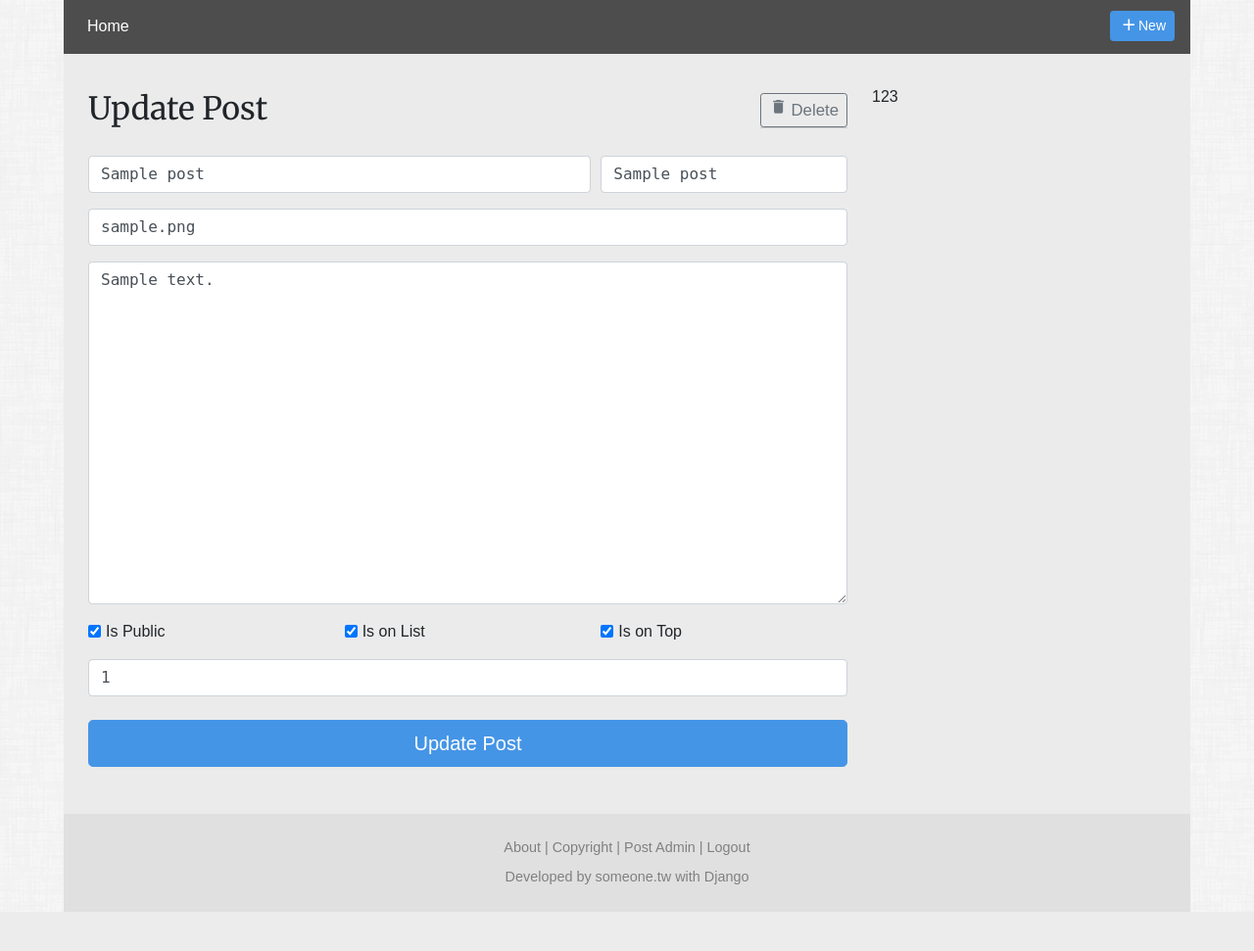
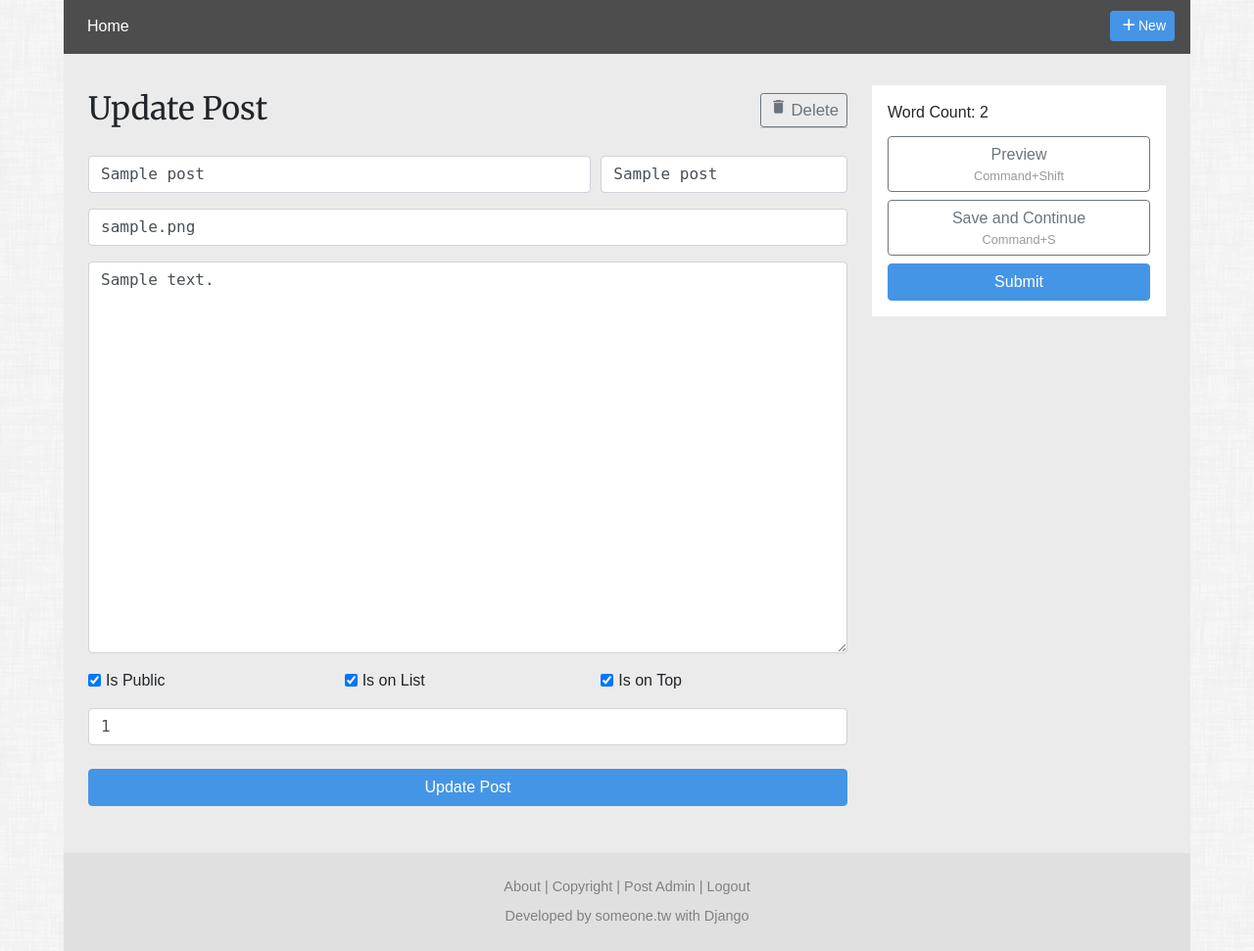
Before and after one commit to thitta/Someone.tw-Blog, a Django app: page /post/1/update in a window 1280 px wide. Shown: the part 169-1140 px from the top of the page at 98% size. Before the commit the page ends 1072 px from the top, so only its background shows below. Run offline with Django 3.2, Linux system fonts and the light colour scheme; a user stored in the database is signed in; tables that the repository leaves empty hold one stand-in row (values such as "Sample post"); grey boxes marked "Sample" are stand-in pictures; some libraries are stand-ins or nearby versions.

Commit message:
0.1.0
- Feature: sticky sidebar.
- Feature: add save and continue (AJAX) widget
- Feature: add console preview widget
- Feature: add writing supporter widget
- Feature: all links are appended with target=_blank
- Debug: fixed the redirect error in create post page

```diff
--- a/cms/forms.py
+++ b/cms/forms.py
@@ -1,4 +1,4 @@
-from django.forms import CharField, Form, ModelForm, \
+from django.forms import CharField, Form, ModelForm, HiddenInput, \
     Textarea, TextInput, CheckboxInput, PasswordInput
 
 from .models import Post
@@ -7,7 +7,8 @@ from .models import Post
 class PostForm(ModelForm):
     class Meta:
         model = Post
-        fields = ["Title", "Subtitle", "BodyMarkdown", "CoverImageUrl", "IsPublic", "IsOnList", "IsTop", "RankingIndex"]
+        fields = ["Title", "Subtitle", "BodyMarkdown", "CoverImageUrl",
+                  "IsPublic", "IsOnList", "IsTop", "RankingIndex", ]
         widgets = {
             "Title": TextInput(attrs={"class": "form-control", "placeholder": "*Title"}),
             "Subtitle": TextInput(attrs={"class": "form-control", "placeholder": "*Subtitle"}),
--- a/cms/static/cms/css/layout.css
+++ b/cms/static/cms/css/layout.css
@@ -38,32 +38,6 @@ footer {
     position: relative;
 }
 
-
-@media only screen and (min-width: 1024px) {
-    #mainContainer {
-        display: flex;
-        flex-wrap: wrap;
-        flex-direction: row;
-    }
-
-    #left {
-        flex: 1 1 400px;
-        margin-right: 25px;
-    }
-
-    #right {
-        flex: 0 0 300px;
-        margin-bottom: 0px;
-    }
-
-    .sticky {
-        position: -webkit-sticky; /* Safari */
-        position: sticky;
-        top: -48px;
-        z-index: 100;
-    }
-}
-
 #container > section {
     min-height: 550px;
 }
@@ -74,7 +48,7 @@ footer {
 }
 
 #postForm textarea {
-    height: 350px;
+    height: 400px;
 }
 
 #editLink {
@@ -131,9 +105,44 @@ code {
 #fixedMessage {
     position: fixed;
     top: 0;
+    left: 0;
     text-align: center;
+    z-index: 100;
 }
 
 #postForm input, textarea {
     font-family: Inconsolata, monospace;
 }
+
+#writingSupporter{
+    display: none;
+}
+
+@media only screen and (min-width: 1024px) {
+    #mainContainer {
+        display: flex;
+        flex-wrap: wrap;
+        flex-direction: row;
+    }
+
+    #left {
+        flex: 1 1 400px;
+        margin-right: 25px;
+    }
+
+    #right {
+        flex: 0 0 300px;
+        margin-bottom: 0px;
+    }
+
+    .sticky {
+        position: -webkit-sticky; /* Safari */
+        position: sticky;
+        top: -48px;
+        z-index: 100;
+    }
+
+    #writingSupporter{
+        display: block;
+    }
+}
--- a/cms/templates/cms/base_main.html
+++ b/cms/templates/cms/base_main.html
@@ -82,14 +82,14 @@
 </html>
 
 <script>
+// sticky sideBar
 window.onscroll = function() {fixRight()};
 const topOffset = 245;
 const windowWidthBreakPoint = 1024;
-var rightBox = $("#right")
+let rightBox = $("#right");
 function fixRight() {
   if (window.pageYOffset > topOffset && $(window).width()>windowWidthBreakPoint) {
     rightBox.css("top",window.pageYOffset-topOffset);
-    console.log("GG")
   } else {
     rightBox.css("top",0);
   }
--- /dev/null
+++ b/cms/templates/cms/block_button_preview.html
@@ -0,0 +1,65 @@
+<!-- button -->
+<button id="previewBtn" type="submit" class="btn btn-outline-secondary btn-block">
+    <div>Preview</div>
+    <div class="fSize-08 color-60">Command+Shift</div>
+</button>
+
+<!-- modal(display none by default) -->
+<div class="modal fade " id="postPreviewModal" tabindex="-1" role="dialog"
+     aria-labelledby="exampleModalLabel" aria-hidden="true">
+  <div class="modal-dialog modal-lg" role="document">
+    <div class="modal-content" style="max-width: 770px">
+      <div class="modal-body p-0">
+        <article class="bg-100">
+            {% include 'cms/block_post_header.html' %}
+            <div id="bodyHtml" class="p-4">
+                {{post.BodyHTML|safe}}
+            </div>
+        </article>
+      </div>
+    </div>
+  </div>
+</div>
+
+<script src="https://cdnjs.cloudflare.com/ajax/libs/showdown/1.9.0/showdown.js"></script>
+
+<script>
+
+function toggleModal(){
+    $("#editLink").removeClass("d-block").addClass("d-none");
+    $('#postPreviewModal').modal('toggle');
+    // get data
+    let title = $("#id_Title").val();
+    let subtitle = $("#id_Subtitle").val();
+    let coverImgUrl = $("#id_CoverImageUrl").val();
+    let bodyHtml = (new showdown.Converter()).makeHtml($("#id_BodyMarkdown").val());
+
+    // update data
+    $("#title").html(title);
+    $("#subtitle").html(subtitle);
+    $("#bodyHtml").html(bodyHtml);
+    if(coverImgUrl===""){
+        $("#coverImageWrapper").hide();
+    }else {
+        $("#coverImage").attr("src",coverImgUrl);
+        $("#coverImageWrapper").removeClass("d-none").show();
+    }
+    document.querySelectorAll('pre code').forEach((block) => {
+        hljs.highlightBlock(block);
+    });
+}
+
+$("#previewBtn").click(function(){
+    toggleModal();
+})
+
+jQuery(document).keydown(function(event) {
+        if((event.ctrlKey || event.metaKey) && event.which == 16) {
+            // Save Function
+            event.preventDefault();
+            toggleModal();
+        }
+    }
+);
+
+</script>
--- /dev/null
+++ b/cms/templates/cms/block_button_save.html
@@ -0,0 +1,40 @@
+<button id="saveBtn" class="btn btn-outline-secondary btn-block " >
+    <div>Save and Continue</div>
+    <div class="fSize-08 color-60">Command+S</div>
+</button>
+
+<div id="fixedMessage" class="alert w-100 p-2 alert-success d-none" >
+    Post has been saved!
+    <button type="button" class="close" data-dismiss="alert" aria-label="Close">
+        <span aria-hidden="true">&times</span>
+    </button>
+</div>
+
+<script>
+// listener: keyboard Short Cut
+jQuery(document).keydown(function(event) {
+        if((event.ctrlKey || event.metaKey) && event.which == 83) {
+            event.preventDefault();
+            submitPostInAjax();
+        }
+    }
+);
+
+// listener: submit
+$("#saveBtn").click(submitPostInAjax)
+
+// function: launch AJAX request
+function submitPostInAjax(){
+
+    $.post("{{post.UpdateUrl}}",$("#postForm").serialize())
+
+    .done(function(jqXHR){
+        $("#postForm .errorText").css("display","none");
+        $("#fixedMessage").removeClass("d-none").show().delay(750).fadeOut(1500);
+    })
+
+    .fail(function(jqXHR) {
+        $("#postForm").submit();
+    });
+}
+</script>
--- /dev/null
+++ b/cms/templates/cms/block_button_submit_post.html
@@ -0,0 +1,3 @@
+<button type="submit" form="postForm" class="btn btn-primary btn-block">
+    Submit
+</button>
--- a/cms/templates/cms/block_fixedMessage.html
+++ b/cms/templates/cms/block_fixedMessage.html
@@ -12,8 +12,9 @@
     {{message}}
     <button type="button" class="close" data-dismiss="alert" aria-label="Close">
         <span aria-hidden="true">&times</span>
-            </button>
-    <script>$('.alert-dismissible').delay(750).fadeOut(1500);</script>
+    </button>
 </div>
+
+<script>$('.alert-dismissible').delay(750).fadeOut(1500);</script>
 {% endfor %}
 {% endif %}
--- a/cms/templates/cms/block_post_header.html
+++ b/cms/templates/cms/block_post_header.html
@@ -1,9 +1,9 @@
 <h4 class="px-4 pt-4 pb-2 color-40 fontSerif fSize-14 m-0">
-    <a class="cleanA titleA" href="{{ post.DetailUrl }}">{{post.Title}}</a>
+    <a class="cleanA titleA" href="{{ post.DetailUrl }}"><span id="title">{{post.Title}}</span></a>
 </h4>
 
 <div class="px-4 color-50 align-middle">
-    <i class="material-icons fSize-13 vAlignTop">subtitles</i> {{post.Subtitle}}
+    <i class="material-icons fSize-13 vAlignTop">subtitles</i> <span id="subtitle">{{post.Subtitle}}</span>
     <span class="p-2"></span>
     <i class="material-icons fSize-13 vAlignTop">access_time</i> {{post.CreateDate|date:'Y-m-d'}}
     {% if not post.IsPublic %}
@@ -20,9 +20,7 @@
     {% endif %}
 </div>
 
-{% if post.CoverImageUrl != "" %}
-<div class="pt-4"></div>
-<div class="bg-0 text-center">
+<div id="coverImageWrapper" class="bg-0 text-center mt-4
+            {% if post.CoverImageUrl == "" %}d-none{% endif %} ">
     <img id="coverImage" src="{{post.CoverImageUrl}}" />
 </div>
-{% endif %}
--- /dev/null
+++ b/cms/templates/cms/block_statistics.html
@@ -0,0 +1,23 @@
+<div class="container">
+    <div class="row pb-1">
+        <div class="px-0">Word Count</div>
+        <div class="px-0">: <span id="wordCount"></span></div>
+    </div>
+</div>
+
+<script>
+
+function countWords(str) {
+    let matches = str.match(/[\u00ff-\uffff]|\S+/g);
+    return matches ? matches.length : 0;
+}
+
+function resetWordCount(){
+   let str = $("#id_BodyMarkdown").val();
+    $("#wordCount").html(countWords(str));
+}
+
+resetWordCount();
+setInterval(resetWordCount, 5000);
+
+</script>
--- a/cms/templates/cms/page_post_form_update.html
+++ b/cms/templates/cms/page_post_form_update.html
@@ -14,7 +14,7 @@
 <form id="postForm" action="{{ post.UpdateUrl }}" method="post" novalidate>
     {% csrf_token %}
     {% include 'cms/block_post_form.html' %}
-    <button type="submit" class="btn btn-primary btn-lg btn-block">Update Post</button>
+    <button type="submit" class="btn btn-primary btn-block">Update Post</button>
 </form>
 
 <div class="py-4"></div>
@@ -26,5 +26,13 @@
 {% endblock %}
 
 {% block sidebar %}
-    123
+    <div id="writingSupporter" class="bg-100 mb-3 p-3 overflow-hidden">
+        {% include 'cms/block_statistics.html' %}
+        <div class="space p-1"></div>
+        {% include 'cms/block_button_preview.html' %}
+        <div class="space p-1"></div>
+        {% include 'cms/block_button_save.html' %}
+        <div class="space p-1"></div>
+        {% include 'cms/block_button_submit_post.html' %}
+    </div>
 {% endblock %}
--- a/cms/utils.py
+++ b/cms/utils.py
@@ -1,5 +1,3 @@
-import markdown
-from markdown.extensions.extra import ExtraExtension
 from django.db import transaction, IntegrityError
 from django.db.models import Q
 from django.contrib.auth.mixins import AccessMixin
--- a/cms/views.py
+++ b/cms/views.py
@@ -1,7 +1,7 @@
 from django.shortcuts import render, get_object_or_404, redirect
 from django.contrib.auth.mixins import LoginRequiredMixin
 from django.contrib import messages
-from django.http import Http404
+from django.http import Http404, HttpRequest, HttpResponse, HttpResponseBadRequest
 from django.views import View
 from django.views.generic.list import MultipleObjectMixin
 from django.urls import reverse
@@ -61,9 +61,11 @@ class PostCreate(LoginRequiredMixin, View):
             set_post_relations(trigger_post=post)
             return redirect(post.DetailUrl)
         else:
+            ctx = get_site_context()
+            ctx["form"] = form
             return render(request,
                           template_name="cms/page_post_form.html",
-                          context={"form": form})
+                          context=ctx)
 
 
 class PostUpdate(LoginRequiredMixin, UserIsPostOwnerMixin, View):
@@ -77,24 +79,32 @@ class PostUpdate(LoginRequiredMixin, UserIsPostOwnerMixin, View):
                       template_name="cms/page_post_form_update.html",
                       context=ctx)
 
-    def post(self, request, pk):
+    def post(self, request: HttpRequest, pk):
         post = get_object_or_404(Post, pk=pk)
         former_TitleAndSubtitle = post.TitleAndSubtitle
         form = PostForm(request.POST, instance=post)
         if form.is_valid():
             post = form.save(commit=False)
             post.parse_and_save(user=request.user)
-            messages.add_message(request, messages.SUCCESS, f'Post has been updated.')
             # update relation table
             if former_TitleAndSubtitle != post.TitleAndSubtitle:
                 set_post_relations(trigger_post=post)
-            return redirect(post.DetailUrl)
+            # return
+            if request.is_ajax():
+                return HttpResponse("200_ok")
+            else:
+                messages.add_message(request, messages.SUCCESS, f'Post has been updated.')
+                return redirect(post.DetailUrl)
         else:
             ctx = get_site_context()
             ctx["form"] = form
-            return render(request,
-                          template_name="cms/page_post_form.html",
-                          context=ctx)
+            # return
+            if request.is_ajax():
+                return HttpResponseBadRequest()
+            else:
+                return render(request,
+                              template_name="cms/page_post_form_update.html",
+                              context=ctx)
 
 
 class PostDelete(LoginRequiredMixin, UserIsPostOwnerMixin, View):
```
Also changed, not shown: cms/models.py (+10 -1 lines), cms/static/cms/css/post.css (+14 -14 lines), cms/templates/cms/page_post_form.html (+7 -1 lines).
